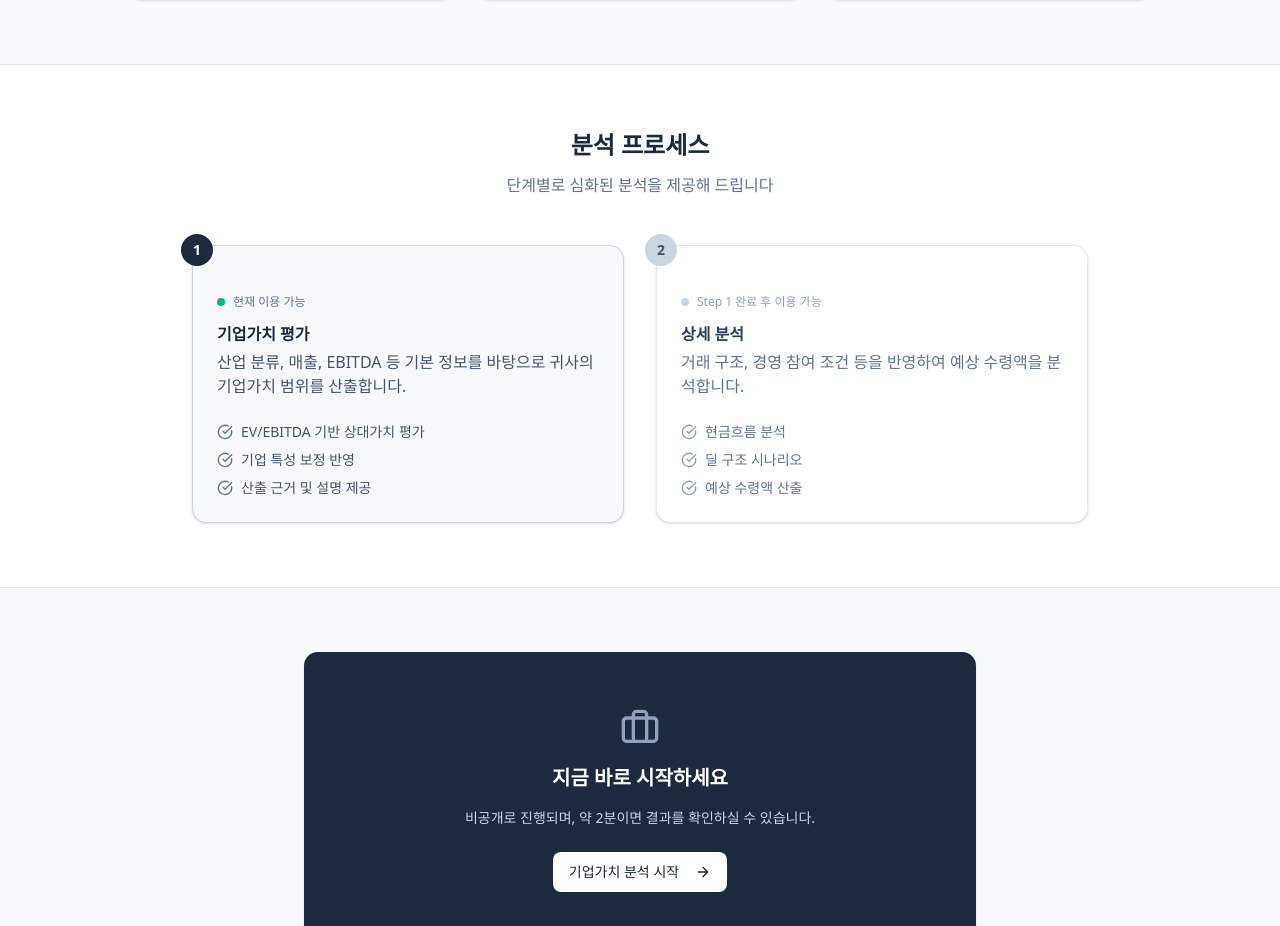
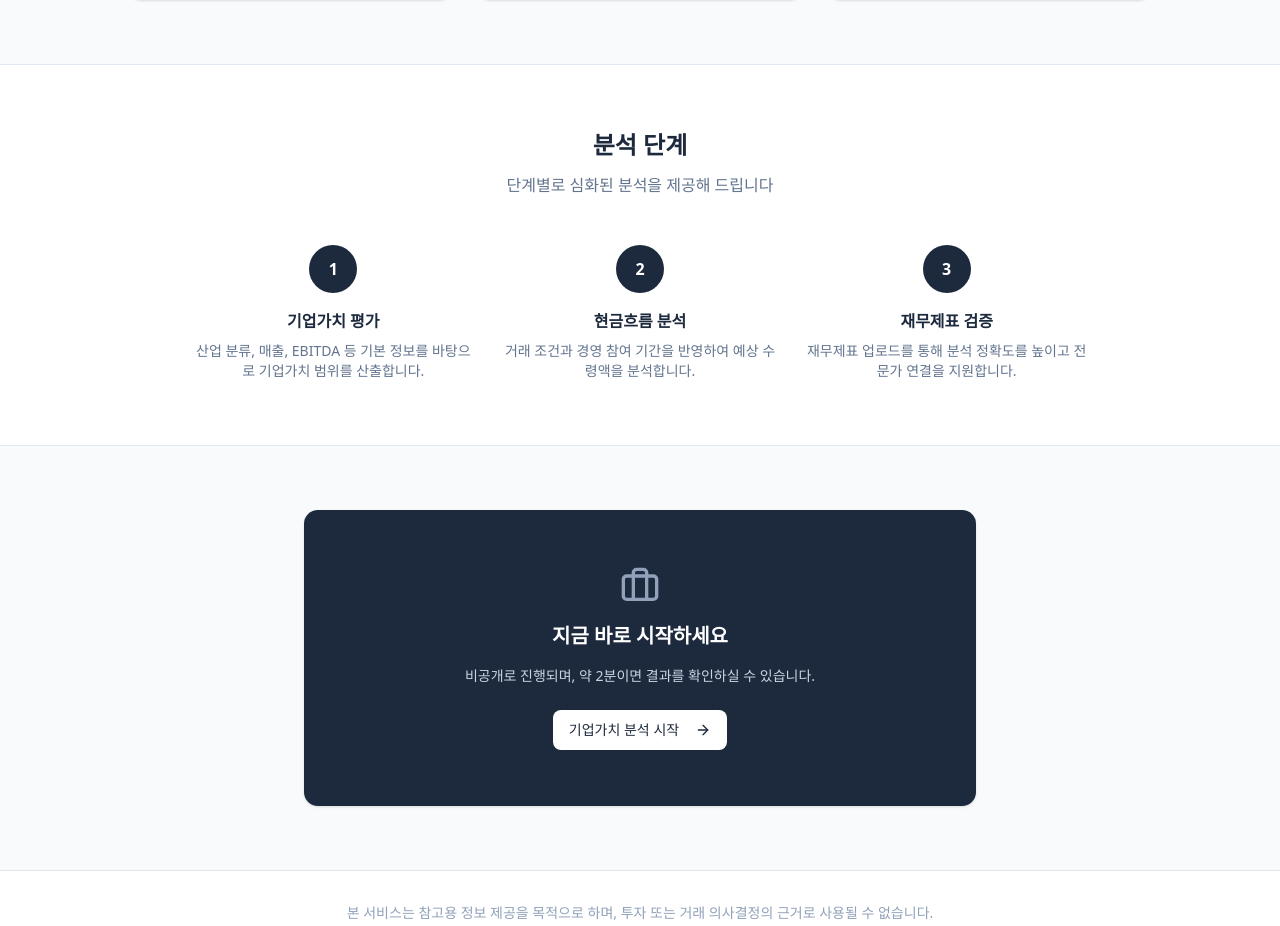
Before and after one commit to dongjin-cho/kontinue, a Next.js app: page / in a window 1280 px wide. Shown: the part 985-1911 px from the top of the page. Built offline with nearby package versions, Linux system fonts and the light colour scheme.

Commit message:
Simplify process section on landing page

```diff
--- a/src/app/page.tsx
+++ b/src/app/page.tsx
@@ -126,81 +126,47 @@ export default function HomePage() {
           <div className="max-w-4xl mx-auto">
             <div className="text-center mb-12">
               <h2 className="text-2xl font-semibold text-slate-800 mb-3">
-                분석 프로세스
+                분석 단계
               </h2>
               <p className="text-slate-500">
                 단계별로 심화된 분석을 제공해 드립니다
               </p>
             </div>
 
-            <div className="grid md:grid-cols-2 gap-8">
+            {/* 3-Step Process */}
+            <div className="grid md:grid-cols-3 gap-6">
               {/* Step 1 */}
-              <Card className="relative border-slate-300 bg-slate-50">
-                <div className="absolute -top-3 -left-3 w-8 h-8 rounded-full bg-slate-800 text-white flex items-center justify-center font-semibold text-sm">
+              <div className="text-center">
+                <div className="w-12 h-12 rounded-full bg-slate-800 text-white flex items-center justify-center font-semibold mx-auto mb-4">
                   1
                 </div>
-                <CardHeader className="pt-6">
-                  <div className="inline-flex items-center gap-2 text-xs text-slate-500 mb-2">
-                    <span className="w-2 h-2 rounded-full bg-emerald-500"></span>
-                    현재 이용 가능
-                  </div>
-                  <CardTitle className="text-slate-800">기업가치 평가</CardTitle>
-                  <CardDescription className="text-base text-slate-600">
-                    산업 분류, 매출, EBITDA 등 기본 정보를 바탕으로
-                    귀사의 기업가치 범위를 산출합니다.
-                  </CardDescription>
-                </CardHeader>
-                <CardContent>
-                  <ul className="space-y-2 text-sm text-slate-600">
-                    <li className="flex items-center gap-2">
-                      <CheckCircle className="h-4 w-4 text-slate-500" />
-                      EV/EBITDA 기반 상대가치 평가
-                    </li>
-                    <li className="flex items-center gap-2">
-                      <CheckCircle className="h-4 w-4 text-slate-500" />
-                      기업 특성 보정 반영
-                    </li>
-                    <li className="flex items-center gap-2">
-                      <CheckCircle className="h-4 w-4 text-slate-500" />
-                      산출 근거 및 설명 제공
-                    </li>
-                  </ul>
-                </CardContent>
-              </Card>
+                <h3 className="font-semibold text-slate-800 mb-2">기업가치 평가</h3>
+                <p className="text-sm text-slate-500">
+                  산업 분류, 매출, EBITDA 등 기본 정보를 바탕으로 기업가치 범위를 산출합니다.
+                </p>
+              </div>
 
               {/* Step 2 */}
-              <Card className="relative border-slate-200 bg-white">
-                <div className="absolute -top-3 -left-3 w-8 h-8 rounded-full bg-slate-300 text-slate-600 flex items-center justify-center font-semibold text-sm">
+              <div className="text-center">
+                <div className="w-12 h-12 rounded-full bg-slate-800 text-white flex items-center justify-center font-semibold mx-auto mb-4">
                   2
                 </div>
-                <CardHeader className="pt-6">
-                  <div className="inline-flex items-center gap-2 text-xs text-slate-400 mb-2">
-                    <span className="w-2 h-2 rounded-full bg-slate-300"></span>
-                    Step 1 완료 후 이용 가능
-                  </div>
-                  <CardTitle className="text-slate-700">상세 분석</CardTitle>
-                  <CardDescription className="text-base text-slate-500">
-                    거래 구조, 경영 참여 조건 등을 반영하여
-                    예상 수령액을 분석합니다.
-                  </CardDescription>
-                </CardHeader>
-                <CardContent>
-                  <ul className="space-y-2 text-sm text-slate-500">
-                    <li className="flex items-center gap-2">
-                      <CheckCircle className="h-4 w-4 text-slate-400" />
-                      현금흐름 분석
-                    </li>
-                    <li className="flex items-center gap-2">
-                      <CheckCircle className="h-4 w-4 text-slate-400" />
-                      딜 구조 시나리오
-                    </li>
-                    <li className="flex items-center gap-2">
-                      <CheckCircle className="h-4 w-4 text-slate-400" />
-                      예상 수령액 산출
-                    </li>
-                  </ul>
-                </CardContent>
-              </Card>
+                <h3 className="font-semibold text-slate-800 mb-2">현금흐름 분석</h3>
+                <p className="text-sm text-slate-500">
+                  거래 조건과 경영 참여 기간을 반영하여 예상 수령액을 분석합니다.
+                </p>
+              </div>
+
+              {/* Step 3 */}
+              <div className="text-center">
+                <div className="w-12 h-12 rounded-full bg-slate-800 text-white flex items-center justify-center font-semibold mx-auto mb-4">
+                  3
+                </div>
+                <h3 className="font-semibold text-slate-800 mb-2">재무제표 검증</h3>
+                <p className="text-sm text-slate-500">
+                  재무제표 업로드를 통해 분석 정확도를 높이고 전문가 연결을 지원합니다.
+                </p>
+              </div>
             </div>
           </div>
         </div>
```
